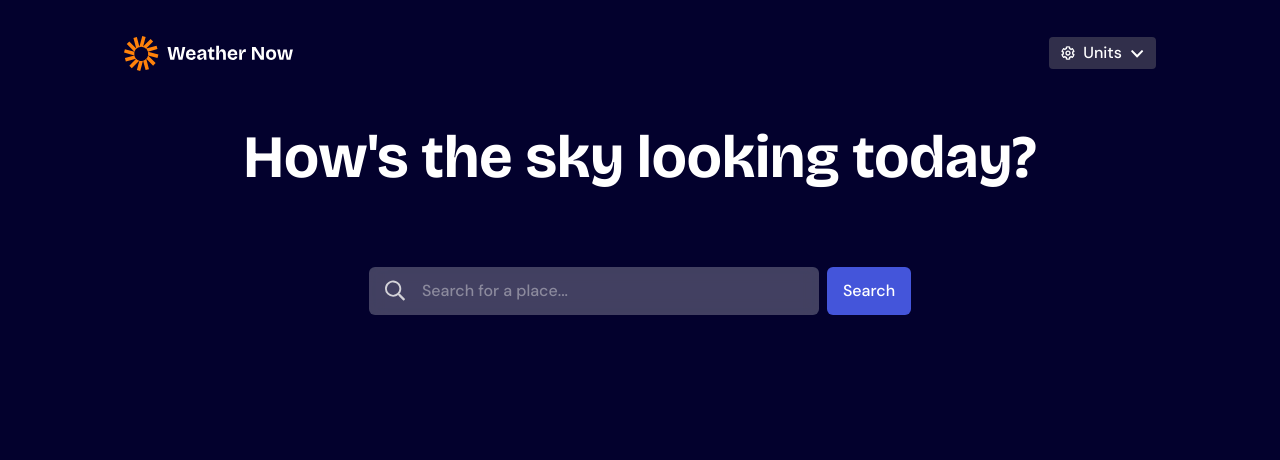
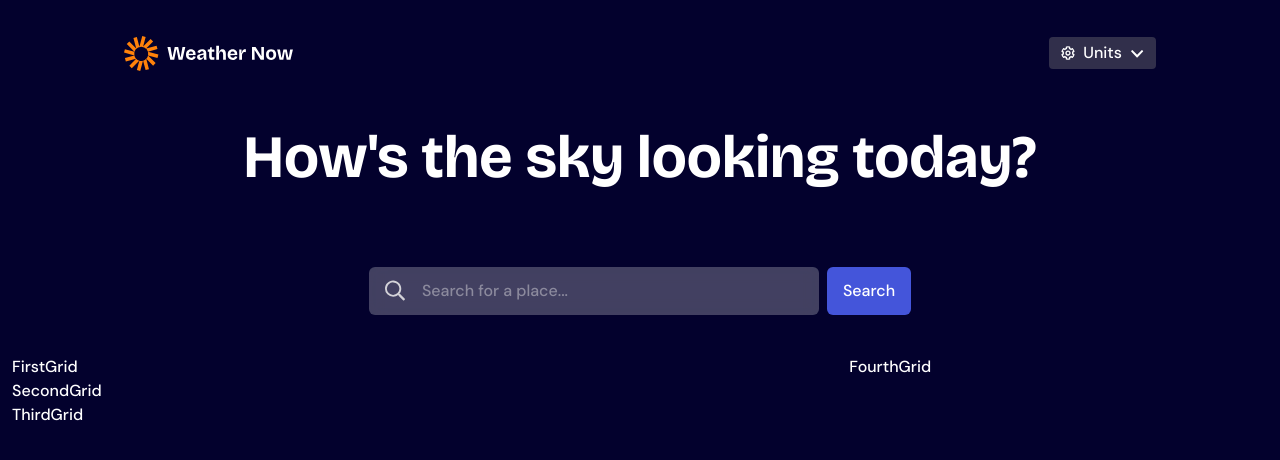
Before and after one commit to Bensaxxy/Weather-app, a Next.js app: page / in a window 1280 px wide. Shown: the top 460 px of the page. Built offline with nearby package versions, Linux system fonts and the light colour scheme.

Commit message:
was able to create the weathers component and using grid to arrange it

```diff
--- a/app/components/home.tsx
+++ b/app/components/home.tsx
@@ -1,6 +1,7 @@
 import React from "react";
 import Navbar from "./navbar/Navbar";
 import SearchBar from "./SearchBar";
+import AllGrid from "../weatherContainer/AllGrid";
 
 const HomePage = () => {
   return (
@@ -16,6 +17,9 @@ const HomePage = () => {
 
       {/* searchbar */}
       <SearchBar />
+
+      {/* weathers section */}
+      <AllGrid />
     </div>
   );
 };
--- /dev/null
+++ b/app/modal/WeeksDayModal.tsx
@@ -0,0 +1,7 @@
+import React from "react";
+
+const WeeksDayModal = () => {
+  return <div>WeeksDayModal</div>;
+};
+
+export default WeeksDayModal;
--- /dev/null
+++ b/app/weatherContainer/AllGrid.tsx
@@ -0,0 +1,20 @@
+import React from "react";
+import FirstGrid from "./FirstGrid";
+import SecondGrid from "./SecondGrid";
+import ThirdGrid from "./ThirdGrid";
+import FourthGrid from "./FourthGrid";
+
+const AllGrid = () => {
+  return (
+    <div className=" grid grid-cols-1 lg:grid-cols-3">
+      <div className=" col-span-2">
+        <FirstGrid />
+        <SecondGrid />
+        <ThirdGrid />
+      </div>
+      <FourthGrid />
+    </div>
+  );
+};
+
+export default AllGrid;
--- /dev/null
+++ b/app/weatherContainer/FirstGrid.tsx
@@ -0,0 +1,7 @@
+import React from "react";
+
+const FirstGrid = () => {
+  return <div>FirstGrid</div>;
+};
+
+export default FirstGrid;
--- /dev/null
+++ b/app/weatherContainer/FourthGrid.tsx
@@ -0,0 +1,7 @@
+import React from "react";
+
+const FourthGrid = () => {
+  return <div>FourthGrid</div>;
+};
+
+export default FourthGrid;
--- /dev/null
+++ b/app/weatherContainer/SecondGrid.tsx
@@ -0,0 +1,7 @@
+import React from "react";
+
+const SecondGrid = () => {
+  return <div>SecondGrid</div>;
+};
+
+export default SecondGrid;
--- /dev/null
+++ b/app/weatherContainer/ThirdGrid.tsx
@@ -0,0 +1,7 @@
+import React from "react";
+
+const ThirdGrid = () => {
+  return <div>ThirdGrid</div>;
+};
+
+export default ThirdGrid;
```
